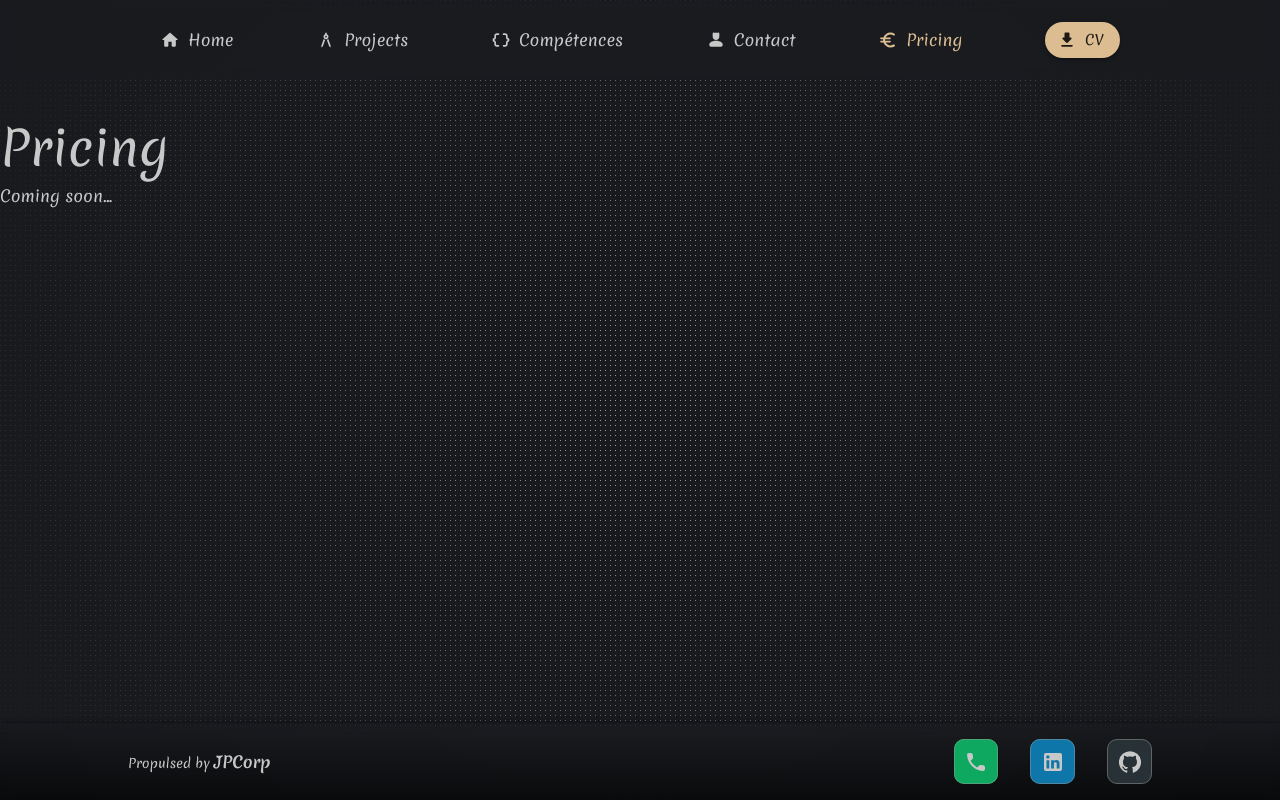
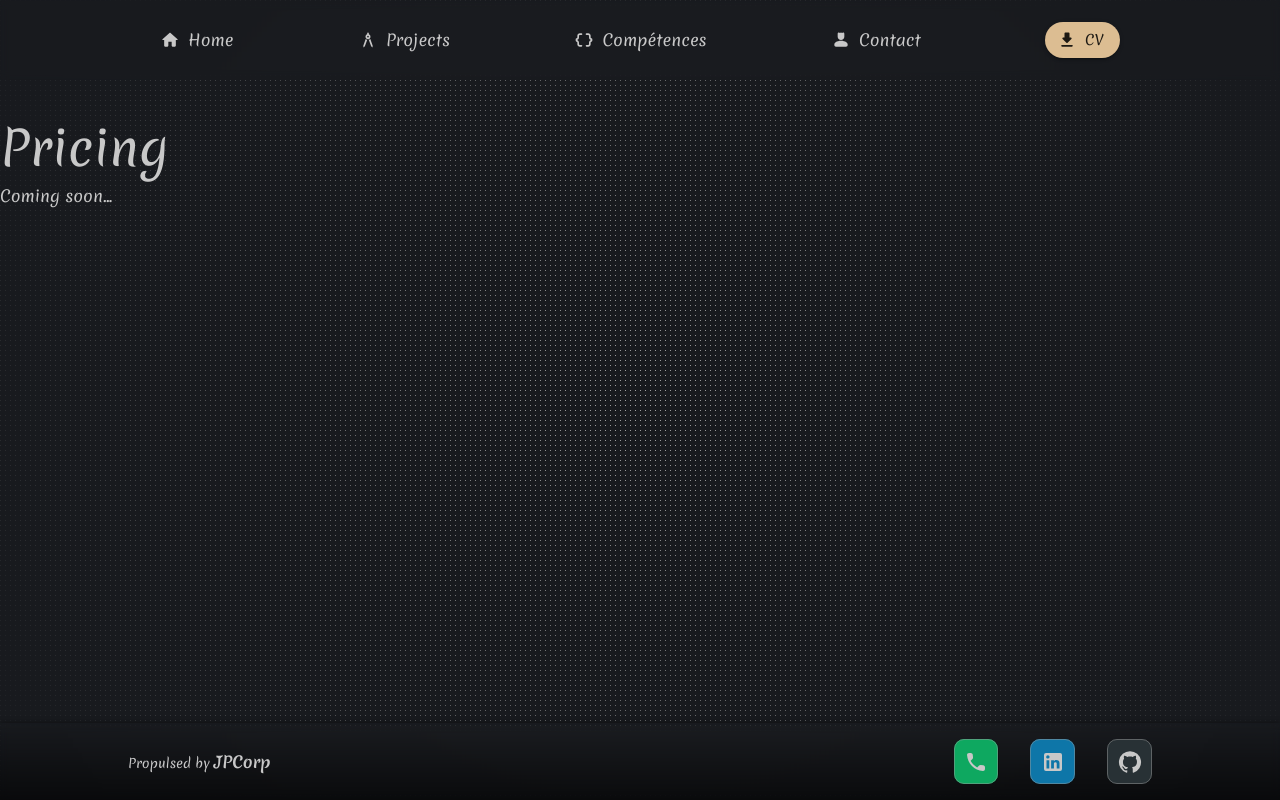
Before and after one commit to petermethee/MyPortfolio, a Next.js app: page /pricing in a window 1280 px wide. Built offline with nearby package versions, Linux system fonts and the light colour scheme.

Commit message:
remove pricing

```diff
--- a/src/components/Navbar.tsx
+++ b/src/components/Navbar.tsx
@@ -2,7 +2,6 @@
 import ArchitectureRoundedIcon from "@mui/icons-material/ArchitectureRounded";
 import DataObjectRoundedIcon from "@mui/icons-material/DataObjectRounded";
 import DownloadRoundedIcon from "@mui/icons-material/DownloadRounded";
-import EuroRoundedIcon from "@mui/icons-material/EuroRounded";
 import HomeRoundedIcon from "@mui/icons-material/HomeRounded";
 import MenuRoundedIcon from "@mui/icons-material/MenuRounded";
 import Person4RoundedIcon from "@mui/icons-material/Person4Rounded";
@@ -35,11 +34,11 @@ const routes = [
     icon: <Person4RoundedIcon fontSize="small" />,
   },
 
-  {
-    title: "Pricing",
-    path: "/pricing",
-    icon: <EuroRoundedIcon fontSize="small" />,
-  },
+  // {
+  //   title: "Pricing",
+  //   path: "/pricing",
+  //   icon: <EuroRoundedIcon fontSize="small" />,
+  // },
 ];
 
 export default function Navbar() {
```
